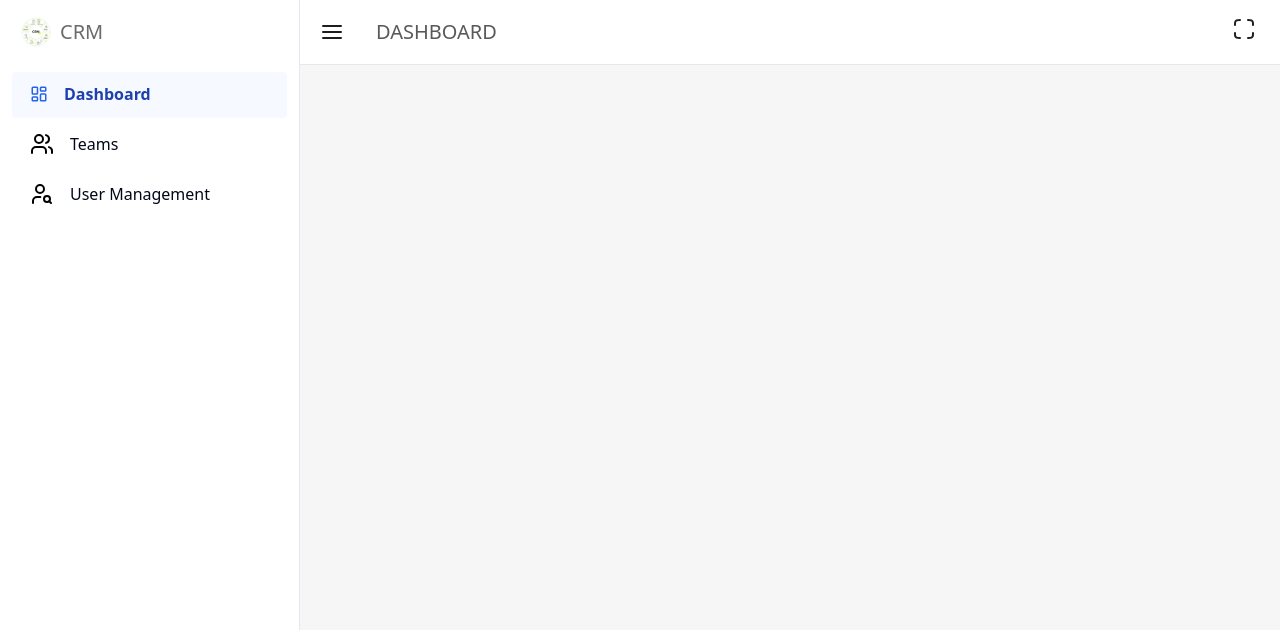
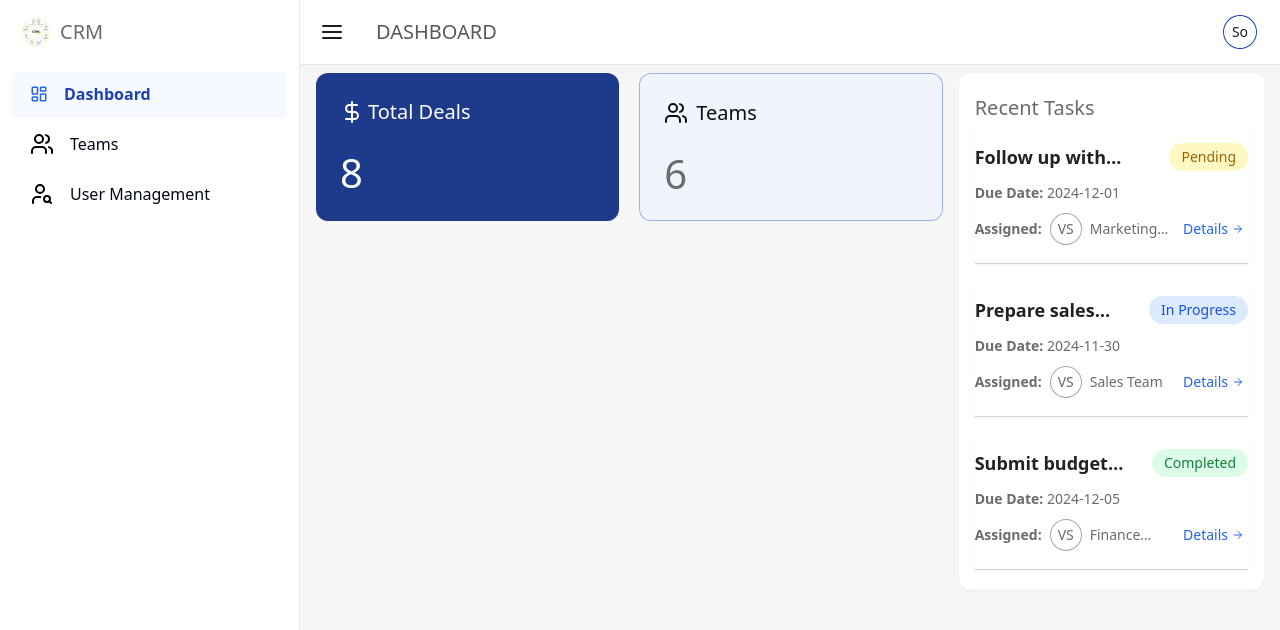
Before and after one commit to smsohag32/crm, a React (Vite) app: page /dashboard in a window 1280 px wide. Shown: the top 630 px of the page. Built offline with nearby package versions, Linux system fonts and the light colour scheme.

Commit message:
dashboard overview

```diff
--- a/src/components/DashboardLayout/TopBar.jsx
+++ b/src/components/DashboardLayout/TopBar.jsx
@@ -1,5 +1,6 @@
 import { useEffect, useState } from 'react';
 import { Link } from 'react-router-dom';
+import UserAvatar from '../user-avatar/UserAvatar';
 
 const FullscreenButton = () => {
    const [isFullscreen, setIsFullscreen] = useState(false);
@@ -68,7 +69,9 @@ export default function TopBar({ toggle, setToggle }) {
          </div>
          <div className='text-[#1d1d1d] pe-1'>
 
-            <FullscreenButton />
+            <div className="ring-[1px] rounded-full ring-blue-800 shadow-sm ">
+               <UserAvatar size="8px" className="w-8 h-8" name={"Sohag"} />
+            </div>
          </div>
       </div>
    );
--- a/src/pages/dashboard/Overview/Overview.jsx
+++ b/src/pages/dashboard/Overview/Overview.jsx
@@ -1,7 +1,13 @@
+import OverviewStat from "./OverviewStat";
+import TaskSection from "./TaskSection";
 
 const Overview = () => {
    return (
-      <div className="w-full">
+      <div className="w-full grid grid-cols-1 lg:grid-cols-3 gap-4">
+         <div className="lg:col-span-2">
+            <OverviewStat />
+         </div>
+         <TaskSection />
       </div>
    );
 };
--- /dev/null
+++ b/src/pages/dashboard/Overview/OverviewStat.jsx
@@ -0,0 +1,35 @@
+import { DollarSign, Users } from "lucide-react";
+import { useNavigate } from "react-router-dom";
+
+const OverviewStat = () => {
+   const navigate = useNavigate()
+
+   const handleDeals = () => {
+      navigate("/deals")
+}
+   const handleTeams = () => {
+      navigate("/dashboard/teams")
+   }
+   return (
+      <div className="grid grid-cols-1 lg:grid-cols-2 gap-5">
+         <div onClick={handleDeals} className="rounded-[12px] hover:scale-x-105 transition-all duration-300 bg-blue-900 bg-opacity-900 px-6 pt-6 pb-4 text-white primary-shadow">
+            <div className="flex justify-between  flex-wrap gap-2">
+               <p className="text-[20px] text-[#FDFDFD] flex gap-1 items-center"><DollarSign /> Total Deals</p>
+            </div>
+            <div className="flex items-center mt-4 justify-between">
+               <p className="text-[40px] font-normal text-[#FDFDFD]">8</p>
+            </div>
+         </div>
+         <div onClick={handleTeams} className="rounded-[12px] cursor-pointer hover:scale-x-105 transition-all duration-300  bg-blue-50 border  border-blue-700  border-opacity-40 bg-opacity-80 px-6 pt-6 pb-4 text-white primary-shadow">
+            <div className="flex justify-between  flex-wrap gap-2">
+               <p className="text-[20px] text-[#0f0f0f] flex items-center gap-2"> <Users />Teams</p>
+            </div>
+            <div className="flex items-center mt-4 justify-between">
+               <p className="text-[40px] font-normal text-des">6</p>
+            </div>
+         </div>
+      </div>
+   );
+};
+
+export default OverviewStat;
--- /dev/null
+++ b/src/pages/dashboard/Overview/TaskCard.jsx
@@ -0,0 +1,40 @@
+import { Button } from "@/components/ui/button";
+import UserAvatar from "@/components/user-avatar/UserAvatar";
+import { AlignLeft, ArrowRight } from "lucide-react";
+import React from "react";
+
+const TaskCard = ({ task }) => {
+   const { taskName, comments, date, assignedTo, deals, user, status } = task;
+
+   const statusColors = {
+      Pending: "bg-yellow-100 text-yellow-700",
+      "In Progress": "bg-blue-100 text-blue-700",
+      Completed: "bg-green-100 text-green-700",
+   };
+
+   return (
+      <div className="  py-4 border-b border-b-gray-300 shadow-sm">
+         <div className="flex justify-between items-center gap-3">
+            <h2 className="text-lg font-semibold text-title  line-clamp-1 ">{taskName}</h2>
+            <span
+               className={`px-3 py-1 rounded-full text-sm whitespace-nowrap font-medium ${statusColors[status] || "bg-gray-100 text-gray-600"
+                  }`}
+            >
+               {status}
+            </span>
+         </div>
+
+         <div className="mt-3  justify-between  text-sm text-des">
+            <div className="">
+               <p><strong>Due Date:</strong> {date}</p>
+            </div>
+            <div className="mt-2 flex justify-between gap-2">
+               <div className="flex items-center gap-2 line-clamp-1"><strong>Assigned:</strong> <UserAvatar className="bg-white border border-blue-950 border-opacity-40 h-8 w-8" /><span className="line-clamp-1"> {assignedTo}</span></div>
+               <Button variant="link" className="gap-1 px-1">Details <ArrowRight size={12} /></Button>
+            </div>
+         </div>
+      </div>
+   );
+};
+
+export default TaskCard;
--- /dev/null
+++ b/src/pages/dashboard/Overview/TaskSection.jsx
@@ -0,0 +1,56 @@
+import React, { useState } from "react";
+import TaskCard from "./TaskCard";
+import Empty from "@/components/Empty/Empty";
+
+const TaskSection = () => {
+   const [taskData, setTaskData] = useState([
+      {
+         id: 1,
+         taskName: "Follow up with client",
+         comments: "Discuss project requirements and deadlines.",
+         date: "2024-12-01",
+         assignedTo: "Marketing Team",
+         deals: "Website Redesign",
+         user: "John Doe",
+         status: "Pending",
+      },
+      {
+         id: 2,
+         taskName: "Prepare sales presentation",
+         comments: "Focus on Q4 performance and upcoming targets.",
+         date: "2024-11-30",
+         assignedTo: "Sales Team",
+         deals: "E-commerce Platform",
+         user: "Jane Smith",
+         status: "In Progress",
+      },
+      {
+         id: 3,
+         taskName: "Submit budget report",
+         comments: "Highlight increased expenditure on advertising.",
+         date: "2024-12-05",
+         assignedTo: "Finance Team",
+         deals: "Ad Campaign",
+         user: "Emily White",
+         status: "Completed",
+      },
+   ]);
+
+   return (
+      <div className="bg-white rounded-[12px] shadow-sm px-4 py-5">
+         <p className="text-[20px] font-medium text-des mb-1">Recent Tasks</p>
+
+         {taskData.length === 0 ? (
+            <Empty message={" No tasks to display."} />
+         ) : (
+            <div className="grid grid-cols-1 gap-4">
+               {taskData.map((task) => (
+                  <TaskCard key={task.id} task={task} />
+               ))}
+            </div>
+         )}
+      </div>
+   );
+};
+
+export default TaskSection;
--- /dev/null
+++ b/src/pages/dashboard/Overview/TeamSection.jsx
@@ -0,0 +1,10 @@
+
+const TeamSection = () => {
+   return (
+      <div>
+
+      </div>
+   );
+};
+
+export default TeamSection;
```
